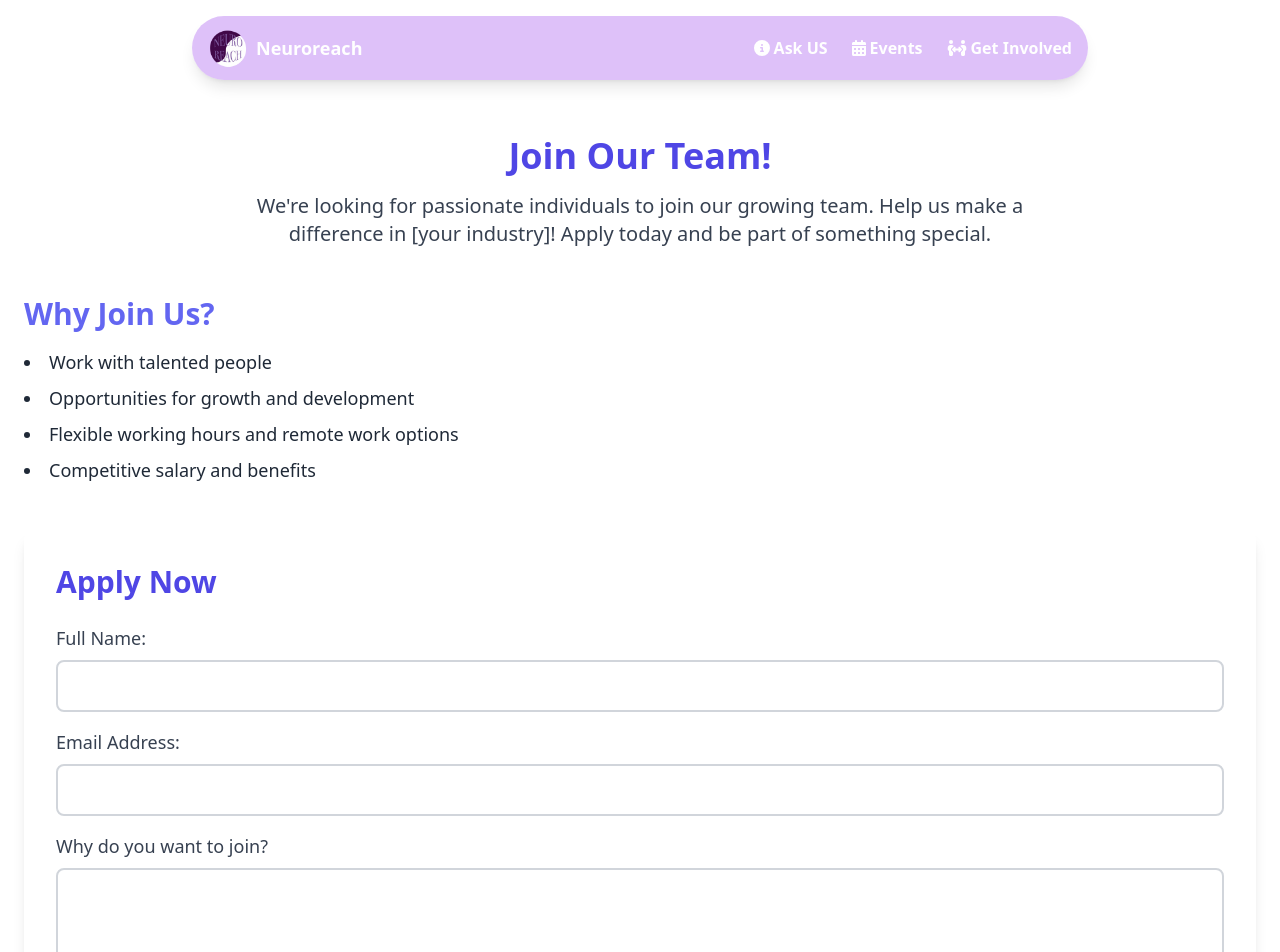
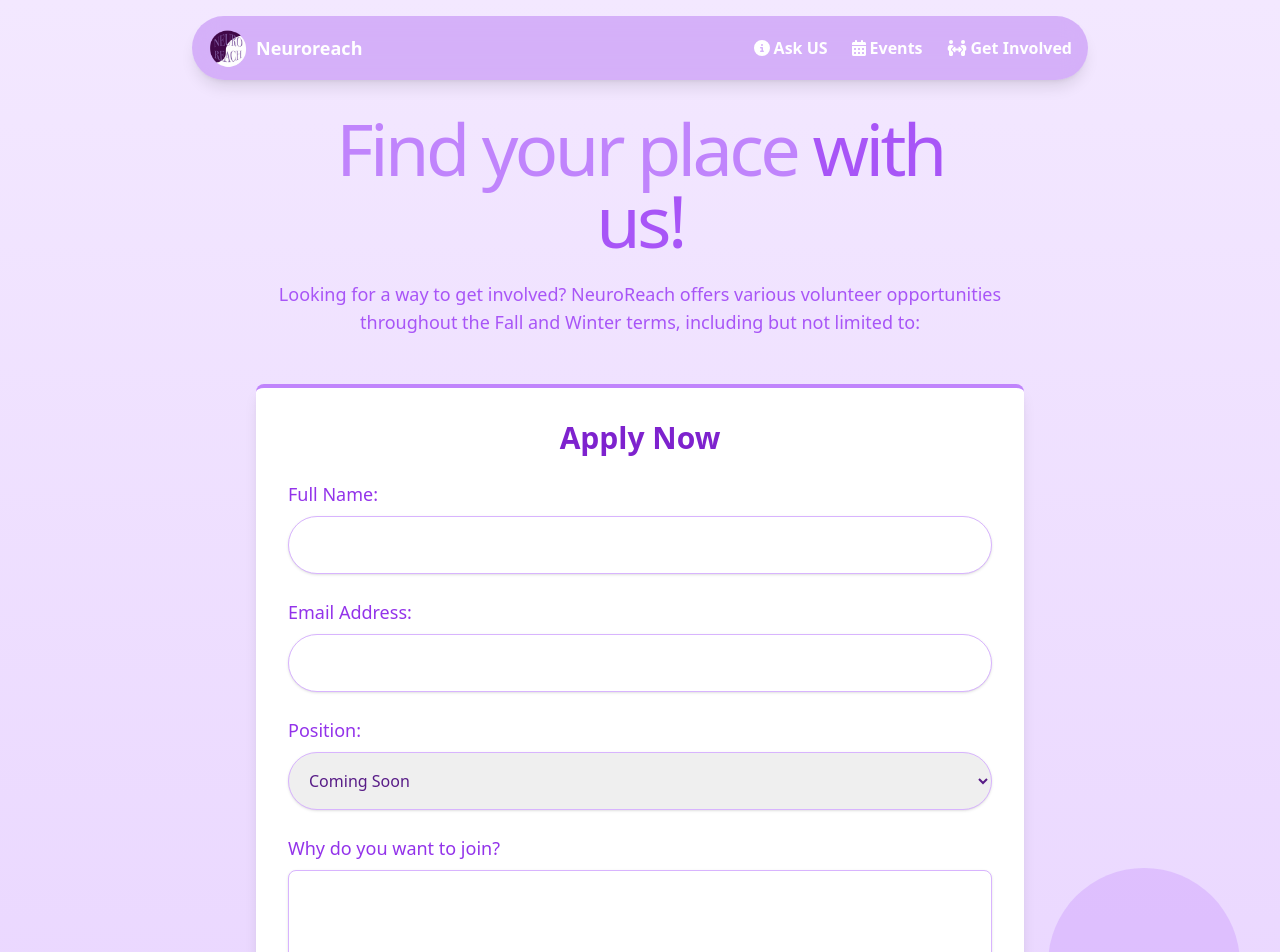
Before and after one commit to Dricmoy/NeuroreachUalberta, a Next.js app: page /join in a window 1280 px wide. Shown: the top 952 px of the page. Built offline with nearby package versions, Linux system fonts and the light colour scheme.

Commit message:
neuroreach join us page getting ready

```diff
--- a/app/join/page.tsx
+++ b/app/join/page.tsx
@@ -3,42 +3,32 @@ import { Header1 } from "@/components/header";
 
 export default function Join() {
   return (
-    <div className="text-gray-900">
+    <div className="text-purple-900 bg-gradient-to-b from-purple-100 to-purple-200 min-h-screen flex flex-col">
         <Header1 />
 
-        <main className="mt-28 max-w-7xl mx-auto p-6 space-y-12">
+        <main className="flex-grow mt-28 max-w-5xl mx-auto px-6 space-y-12">
             {/* Intro Section */}
-            <section className="intro text-center">
-            <h2 className="text-4xl font-extrabold text-indigo-600">
-                Join Our Team!
-            </h2>
-            <p className="mt-4 text-xl text-gray-700 max-w-3xl mx-auto">
-                We're looking for passionate individuals to join our growing team. Help
-                us make a difference in [your industry]! Apply today and be part of something
-                special.
+            <section className="text-center space-y-6">
+                <h1 className="text-5xl md:text-7xl max-w-2xl mx-auto tracking-tighter font-regular">
+                    <span className="text-purple-800">
+                        <span className="text-purple-400"> Find your place </span>
+                        <span className="text-purple-500">with us!</span>
+                    </span>
+                </h1>
+                <p className="text-lg text-purple-500 max-w-3xl mx-auto">
+                    Looking for a way to get involved? NeuroReach offers various volunteer opportunities throughout the Fall and Winter terms, including but not limited to:
                 </p>
             </section>
 
-            {/* Why Join Us Section */}
-            <section className="why-join space-y-4">
-            <h3 className="text-3xl font-semibold text-indigo-500">
-                Why Join Us?
+            {/* Application Form Section */}
+            <section className="bg-white rounded-lg shadow-lg p-8 space-y-6 border-t-4 border-purple-400">
+                <h3 className="text-3xl font-semibold text-purple-700 text-center">
+                    Apply Now
                 </h3>
-            <ul className="list-inside list-disc space-y-2 text-lg text-gray-800">
-                <li>Work with talented people</li>
-                <li>Opportunities for growth and development</li>
-                <li>Flexible working hours and remote work options</li>
-                <li>Competitive salary and benefits</li>
-            </ul>
-            </section>
-
-            {/* Application Form Section */}
-            <section className="application-form bg-white p-8 rounded-lg shadow-lg space-y-6">
-            <h3 className="text-3xl font-semibold text-indigo-600">Apply Now</h3>
-            <form action="/submit-application" method="POST" className="space-y-4">
+                <form action="/submit-application" method="POST" className="space-y-6">
                     {/* Full Name */}
                     <div className="flex flex-col">
-                <label htmlFor="name" className="text-lg font-medium text-gray-700">
+                        <label htmlFor="name" className="text-lg font-medium text-purple-600">
                             Full Name:
                         </label>
                         <input
@@ -46,13 +36,13 @@ export default function Join() {
                             id="name"
                             name="name"
                             required
-                    className="mt-2 p-3 border-2 border-gray-300 rounded-lg focus:outline-none focus:ring-2 focus:ring-indigo-500"
+                            className="mt-2 p-4 border border-purple-300 rounded-full shadow focus:outline-none focus:ring-2 focus:ring-purple-500"
                         />
                     </div>
 
                     {/* Email Address */}
                     <div className="flex flex-col">
-                <label htmlFor="email" className="text-lg font-medium text-gray-700">
+                        <label htmlFor="email" className="text-lg font-medium text-purple-600">
                             Email Address:
                         </label>
                         <input
@@ -60,27 +50,41 @@ export default function Join() {
                             id="email"
                             name="email"
                             required
-                    className="mt-2 p-3 border-2 border-gray-300 rounded-lg focus:outline-none focus:ring-2 focus:ring-indigo-500"
+                            className="mt-2 p-4 border border-purple-300 rounded-full shadow focus:outline-none focus:ring-2 focus:ring-purple-500"
                         />
+                    </div>
+
+                    {/* Position Dropdown */}
+                    <div className="flex flex-col">
+                        <label htmlFor="position" className="text-lg font-medium text-purple-600">
+                            Position:
+                        </label>
+                        <select
+                            id="position"
+                            name="position"
+                            className="mt-2 p-4 border border-purple-300 rounded-full shadow focus:outline-none focus:ring-2 focus:ring-purple-500"
+                        >
+                            <option value="coming-soon">Coming Soon</option>
+                        </select>
                     </div>
 
                     {/* Message */}
                     <div className="flex flex-col">
-                <label htmlFor="message" className="text-lg font-medium text-gray-700">
+                        <label htmlFor="message" className="text-lg font-medium text-purple-600">
                             Why do you want to join?
                         </label>
                         <textarea
                             id="message"
                             name="message"
                             required
-                    className="mt-2 p-3 border-2 border-gray-300 rounded-lg focus:outline-none focus:ring-2 focus:ring-indigo-500"
+                            className="mt-2 p-4 border border-purple-300 rounded-lg shadow focus:outline-none focus:ring-2 focus:ring-purple-500"
                             rows={4}
                         />
                     </div>
 
                     <button
                         type="submit"
-                className="mt-4 w-full bg-indigo-600 text-white py-3 rounded-lg hover:bg-indigo-700 transition"
+                        className="w-full bg-purple-700 text-white py-4 rounded-full shadow hover:bg-purple-800 transition-all"
                     >
                         Submit Application
                     </button>
@@ -88,7 +92,10 @@ export default function Join() {
             </section>
         </main>
 
-        <Footer1></Footer1>
+        <footer className="mt-auto relative">
+            <div className="absolute bottom-20 right-10 w-48 h-48 bg-purple-400 opacity-30 rounded-full animate-bounce"></div>
+            <Footer1 />
+        </footer>
     </div>
   );
 }
```
Lines whose indentation alone changed are shown as unchanged.
